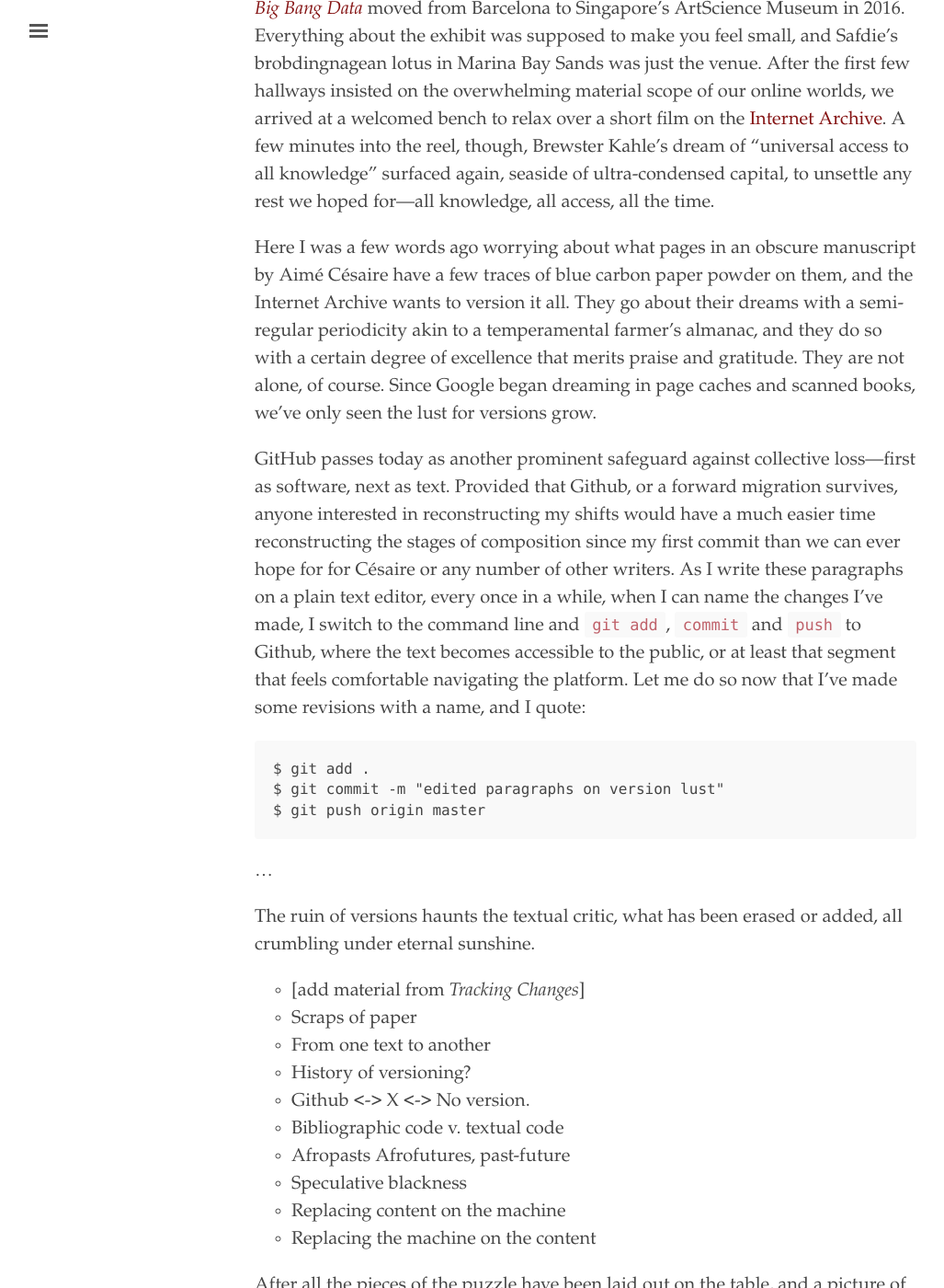
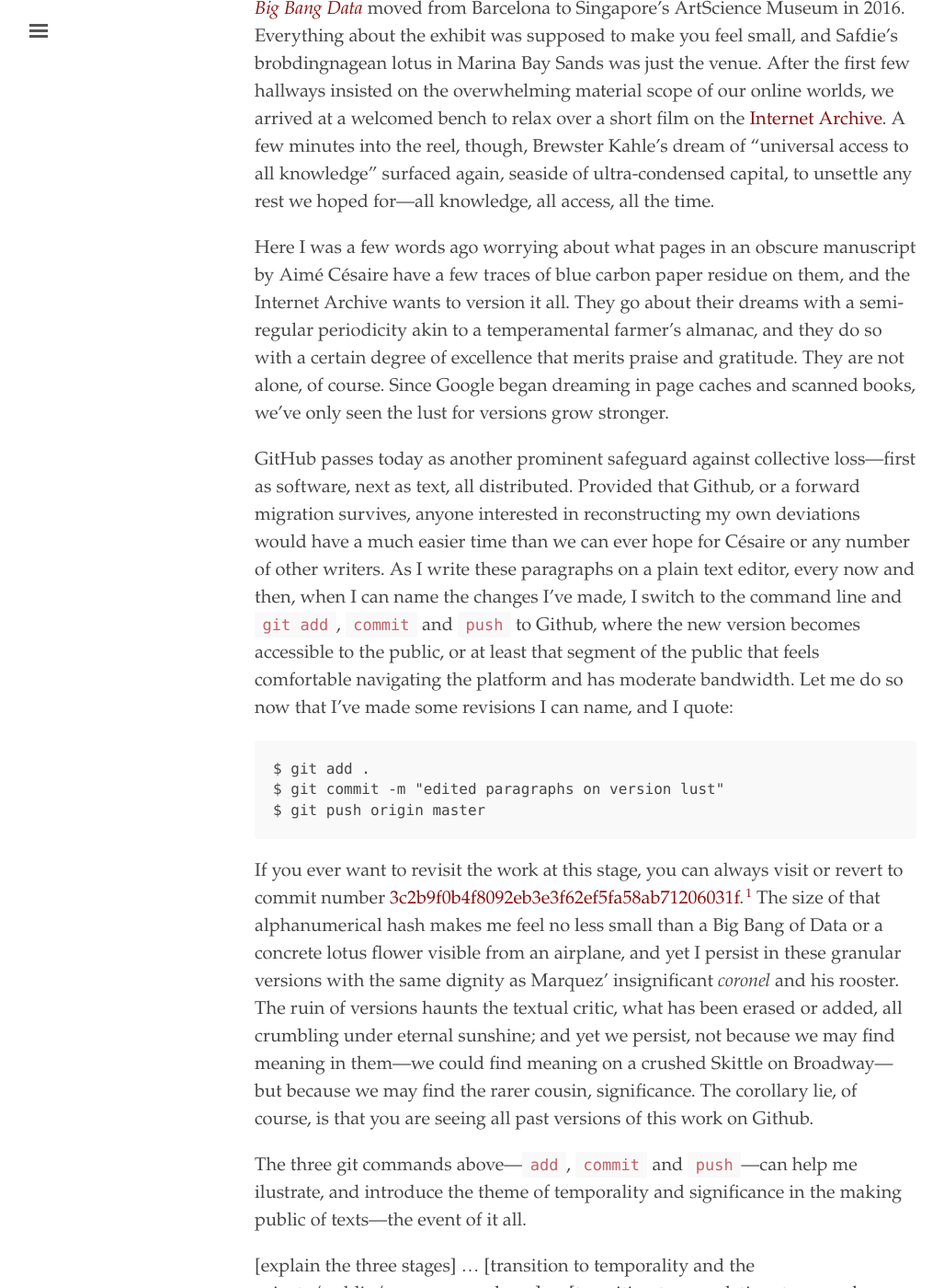
Before and after one commit to elotroalex/record, a Jekyll site: the page built from _chapters/02-pencil.md, in a window 1280 px wide and 1400 px high, scrolled down 508 px. Shown: the whole window at 92% size, without its empty margins (3-1030 px from the left). Built offline with Jekyll 4.4.1, drawn with Linux system fonts in a browser that asks for light colours; some of the changed text lies outside the part shown.

Commit message:
added paragraph on significance

```diff
--- a/_chapters/02-pencil.md
+++ b/_chapters/02-pencil.md
@@ -16,9 +16,9 @@
 
 *[Big Bang Data](http://www.cccb.org/en/exhibitions/file/big-bang-data/45167)* moved from Barcelona to Singapore's ArtScience Museum in 2016. Everything about the exhibit was supposed to make you feel small, and Safdie's brobdingnagean lotus in Marina Bay Sands was just the venue. After the first few hallways insisted on the overwhelming material scope of our online worlds, we arrived at a welcomed bench to relax over a short film on the [Internet Archive](https://archive.org/). A few minutes into the reel, though, Brewster Kahle's dream of "universal access to all knowledge" surfaced again, seaside of ultra-condensed capital, to unsettle any rest we hoped for—all knowledge, all access, all the time.
 
-Here I was a few words ago worrying about what pages in an obscure manuscript by Aimé Césaire have a few traces of blue carbon paper powder on them, and the Internet Archive wants to version it all. They go about their dreams with a semi-regular periodicity akin to a temperamental farmer's almanac, and they do so with a certain degree of excellence that merits praise and gratitude. They are not alone, of course. Since Google began dreaming in page caches and scanned books, we've only seen the lust for versions grow.
+Here I was a few words ago worrying about what pages in an obscure manuscript by Aimé Césaire have a few traces of blue carbon paper residue on them, and the Internet Archive wants to version it all. They go about their dreams with a semi-regular periodicity akin to a temperamental farmer's almanac, and they do so with a certain degree of excellence that merits praise and gratitude. They are not alone, of course. Since Google began dreaming in page caches and scanned books, we've only seen the lust for versions grow stronger.
 
-GitHub passes today as another prominent safeguard against collective loss—first as software, next as text. Provided that Github, or a forward migration survives, anyone interested in reconstructing my shifts would have a much easier time reconstructing the stages of composition since my first commit than we can ever hope for for Césaire or any number of other writers. As I write these paragraphs on a plain text editor, every once in a while, when I can name the changes I've made, I switch to the command line and `git add`, `commit` and `push` to Github, where the text becomes accessible to the public, or at least that segment that feels comfortable navigating the platform. Let me do so now that I've made some revisions with a name, and I quote:
+GitHub passes today as another prominent safeguard against collective loss—first as software, next as text, all distributed. Provided that Github, or a forward migration survives, anyone interested in reconstructing my own deviations would have a much easier time than we can ever hope for Césaire or any number of other writers. As I write these paragraphs on a plain text editor, every now and then, when I can name the changes I've made, I switch to the command line and `git add`, `commit` and `push` to Github, where the new version becomes accessible to the public, or at least that segment of the public that feels comfortable navigating the platform and has moderate bandwidth. Let me do so now that I've made some revisions I can name, and I quote:
 
 ~~~
 $ git add .
@@ -26,11 +26,25 @@
 $ git push origin master
 ~~~
 
+If you ever want to revisit the work at this stage, you can always visit or revert to commit number <a href="https://github.com/elotroalex/project-x/commit/3c2b9f0b4f8092eb3e3f62ef5fa58ab71206031f" style="overflow-wrap: break-word; word-wrap: break-word;">3c2b9f0b4f8092eb3e3f62ef5fa58ab71206031f</a>.[^b2] The size of that alphanumerical hash makes me feel no less small than a Big Bang of Data or a concrete lotus flower visible from an airplane, and yet I persist in these granular versions with the same dignity as Marquez' insignificant *coronel* and his rooster. The ruin of versions haunts the textual critic, what has been erased or added, all crumbling under eternal sunshine; and yet we persist, not because we may find meaning in them—we could find meaning on a crushed Skittle on Broadway—but because we may find the rarer cousin, significance. The corollary lie, of course, is that you are seeing all past versions of this work on Github.
+
+The three git commands above—`add`, `commit` and `push`—can help me ilustrate, and introduce the theme of temporality and significance in the making public of texts—the event of it all.
 
 
+
+[explain the three stages]
 ...
+[transition to temporality and the private/public/access conundrum]
+...
+[transition to speculative stages and temporality]
+...
+[deformance]
+...
+[speculative stages of chiens]
 
-The ruin of versions haunts the textual critic, what has been erased or added, all crumbling under eternal sunshine.
+Johnston, John. “Discourse as Event: Foucault, Writing, and Literature.” MLN 105.4 (1990): 800–818. JSTOR. Web.
+
+
 
 
 
@@ -259,6 +273,8 @@
 
 [^b1]: I was happy to see the familiar face of Stanford's *[Mapping the Republic of Letters](http://republicofletters.stanford.edu/)* in the exhibit, among a few other examples of digital humanities.
 
+[^b2]: The irony of this sentence does not escape me: If you know how git works, you didn't need me to tell you how to do this, and if you don't, this sentence remains completely superfluous.
+
 
 [^20]: [speculative versions coming soon]
 
```
